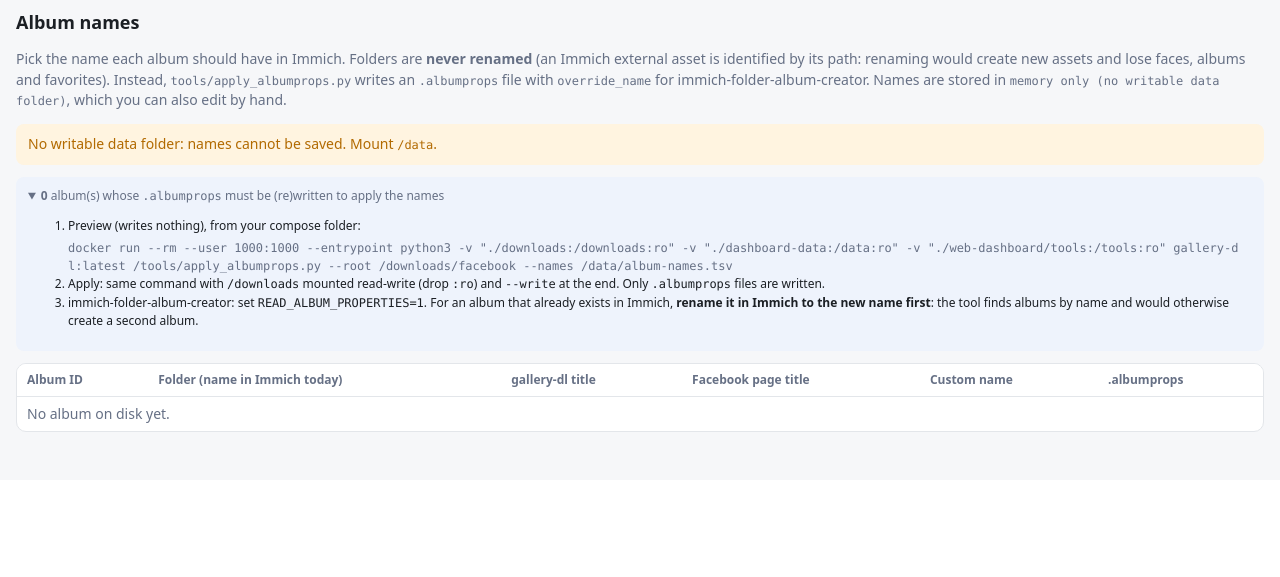
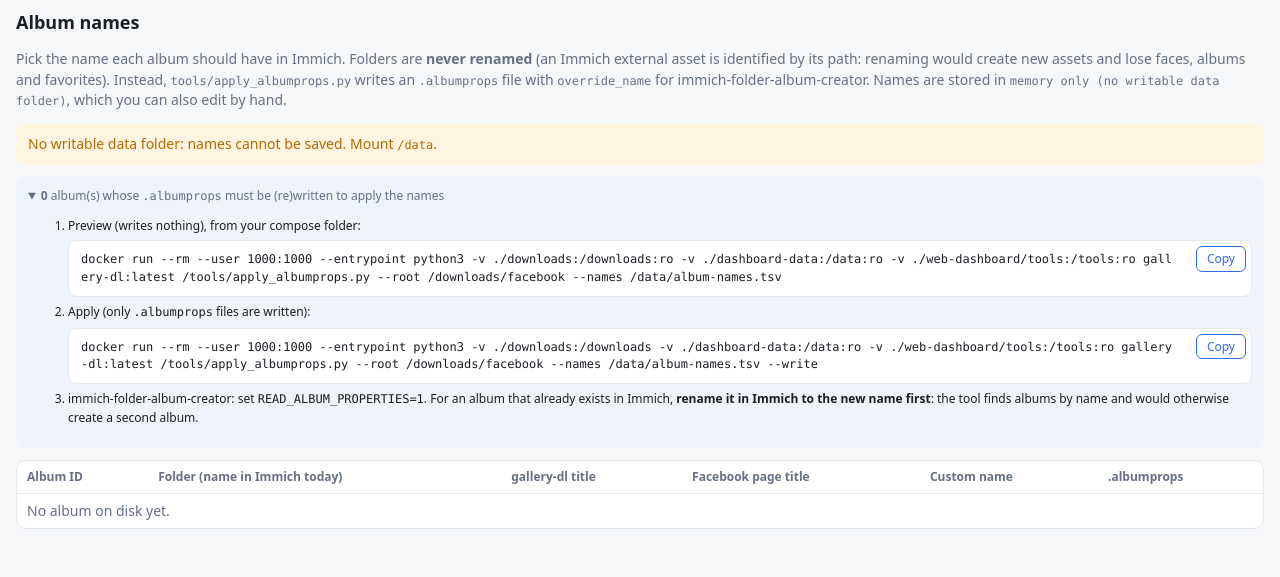
Before and after one commit to lamarch/gallery-dl-dashboard, a FastAPI app: page /names in a window 1280 px wide, after a click that opens the changed part. Shown: the part 372-949 px from the top of the page. Before the commit the page ends 804 px from the top, so only its background shows below. Run offline with FastAPI, Linux system fonts and the light colour scheme.

Commit message:
Copy buttons on every command box
- "Copy" on each ready-to-paste command (fix_order.py on the Dates tab
  and album pages, apply_albumprops.py on the Names page) and on the
  re-download URL lines; uses the clipboard API (HTTPS) with a fallback
  for plain HTTP, copies the exact text (& in URLs, shell quoting)
- the .albumprops commands are now built and shell-quoted like the
  fix_order ones, with a ready "apply" command (read-write downloads,
  --write) instead of "same command but drop :ro"

Co-Authored-By: Claude Opus 5.5 <noreply@anthropic.com>
Claude-Session: https://claude.ai/code/session_01VhAyEjAWpkSduStg91CRYv

```diff
--- a/app/main.py
+++ b/app/main.py
@@ -218,7 +218,20 @@ def fixorder_cmd(folders: list, dry: bool) -> str:
 
 
 templates.env.filters.update(dt=fmt_dt, bytes=fmt_bytes, dur=fmt_dur, n=fmt_int, ago=ago)
-templates.env.globals.update(fixorder_cmd=fixorder_cmd)
+def albumprops_cmd(write: bool) -> str:
+    """Ready-to-paste apply_albumprops.py command (downloads read-only unless writing)."""
+    import shlex
+    args = ["docker", "run", "--rm", "--user", "1000:1000", "--entrypoint", "python3",
+            "-v", f"{CFG['host_downloads']}:/downloads" + ("" if write else ":ro"),
+            "-v", f"{CFG['host_data']}:/data:ro", "-v", f"{CFG['host_tools']}:/tools:ro",
+            "gallery-dl:latest", "/tools/apply_albumprops.py",
+            "--root", "/downloads/facebook", "--names", "/data/album-names.tsv"]
+    if write:
+        args.append("--write")
+    return " ".join(shlex.quote(a) for a in args)
+
+
+templates.env.globals.update(fixorder_cmd=fixorder_cmd, albumprops_cmd=albumprops_cmd)
 templates.env.globals.update(base=CFG["base"], END_REASONS=END_REASONS, decode_exit=decode_exit,
                              tzname=str(DISPLAY_TZ))
 
--- a/app/static/app.js
+++ b/app/static/app.js
@@ -60,3 +60,51 @@
     applyFilter(saved);
   }
 })();
+
+// Copy buttons on command boxes (<pre class="cmd">)
+(function () {
+  "use strict";
+  function fallbackCopy(text) {
+    var ta = document.createElement("textarea");
+    ta.value = text;
+    ta.setAttribute("readonly", "");
+    ta.style.position = "fixed";
+    ta.style.opacity = "0";
+    document.body.appendChild(ta);
+    ta.select();
+    var ok = false;
+    try { ok = document.execCommand("copy"); } catch (e) {}
+    document.body.removeChild(ta);
+    return ok;
+  }
+  function copy(text) {
+    if (navigator.clipboard && window.isSecureContext) {
+      return navigator.clipboard.writeText(text).then(function () { return true; },
+        function () { return fallbackCopy(text); });
+    }
+    return Promise.resolve(fallbackCopy(text));
+  }
+  document.querySelectorAll("pre.cmd").forEach(function (pre) {
+    var box = document.createElement("div");
+    box.className = "cmdbox";
+    pre.parentNode.insertBefore(box, pre);
+    box.appendChild(pre);
+    var btn = document.createElement("button");
+    btn.type = "button";
+    btn.className = "copybtn";
+    btn.textContent = "Copy";
+    btn.setAttribute("aria-label", "Copy to clipboard");
+    btn.addEventListener("click", function () {
+      var text = pre.textContent.replace(/\s+$/, "") + (pre.textContent.indexOf("\n") >= 0 ? "\n" : "");
+      copy(text).then(function (ok) {
+        btn.textContent = ok ? "Copied ✓" : "Select & copy";
+        if (!ok) {
+          var r = document.createRange(); r.selectNodeContents(pre);
+          var sel = window.getSelection(); sel.removeAllRanges(); sel.addRange(r);
+        }
+        setTimeout(function () { btn.textContent = "Copy"; }, 1800);
+      });
+    });
+    box.appendChild(btn);
+  });
+})();
--- a/app/static/style.css
+++ b/app/static/style.css
@@ -145,3 +145,11 @@ ul.ids { columns: 3 220px; padding-left: 18px; font-family: var(--mono); font-si
   border: 1px solid var(--line); background: var(--panel); color: var(--text); }
 tr.sev-ok td { background: var(--ok-bg); }
 .sr { position: absolute; width: 1px; height: 1px; overflow: hidden; clip: rect(0 0 0 0); }
+
+/* ---- copy buttons ---- */
+.cmdbox { position: relative; margin: 6px 0; }
+pre.cmd { margin: 0; padding: 10px 76px 10px 12px; background: var(--panel); color: var(--text);
+  border: 1px solid var(--line); border-radius: 8px; white-space: pre-wrap; word-break: break-all; }
+.copybtn { position: absolute; top: 6px; right: 6px; font: inherit; font-size: 12px; padding: 3px 10px;
+  border-radius: 6px; border: 1px solid var(--accent); background: var(--panel); color: var(--accent); cursor: pointer; }
+.copybtn:hover { background: var(--info-bg); }
--- a/app/templates/album.html
+++ b/app/templates/album.html
@@ -55,7 +55,7 @@
         it is not missing from this one: click <b>Ignore</b>.</li>
       <li>If it really belongs to this album, re-download from that photo to the end of the album with this line
         (gallery-dl starts at that photo, follows the album to its end into the same folder, and skips what you already have):
-        <pre>{% for pid in ac.missing_in_order %}https://www.facebook.com/photo/?fbid={{ pid }}&amp;set={{ ac.set_id }}&amp;setextract
+        <pre class="cmd">{% for pid in ac.missing_in_order %}https://www.facebook.com/photo/?fbid={{ pid }}&amp;set={{ ac.set_id }}&amp;setextract
 {% endfor %}</pre>
         {% if ac.missing_ids|length > 1 %}<span class="muted">Listed in album order: the first line alone re-walks the album from that photo to its end, which also reaches the others when they come after it.</span>{% endif %}</li>
       <li><b>Only add it to <code>albums.txt</code> while gallery-dl is not running</b>: gallery-dl rewrites that
@@ -94,8 +94,8 @@
     Ready to run: {% if ad.ready %}<span class="t-ok">yes</span>{% else %}<span class="t-warn">no</span>{% endif %} ({{ ad.ready_reason }}).</p>
   {% if ad.ready and ad.state in ('not run', 'partial') and ad.danger == 0 and ac and ac.folders %}
   <details class="alert info"><summary>Command to run fix_order.py on this album</summary>
-    <p class="small">Preview first (writes nothing):</p><pre>{{ fixorder_cmd(ac.folders, True) }}</pre>
-    <p class="small">Then for real:</p><pre>{{ fixorder_cmd(ac.folders, False) }}</pre>
+    <p class="small">Preview first (writes nothing):</p><pre class="cmd">{{ fixorder_cmd(ac.folders, True) }}</pre>
+    <p class="small">Then for real:</p><pre class="cmd">{{ fixorder_cmd(ac.folders, False) }}</pre>
   </details>
   {% elif ad.state == 'changed' %}
   <p class="alert bad small">Do not run fix_order.py on this album: it would modify photos it had already corrected (see the list below).</p>
--- a/app/templates/names.html
+++ b/app/templates/names.html
@@ -23,8 +23,8 @@
   <summary><b>{{ ns.todo }}</b> album(s) whose <code>.albumprops</code> must be (re)written to apply the names{% if ns.foreign %} · {{ ns.foreign }} with a .albumprops not written by this tool (left untouched){% endif %}</summary>
   <ol class="small">
     <li>Preview (writes nothing), from your compose folder:
-      <pre>docker run --rm --user 1000:1000 --entrypoint python3 -v "{{ cfg.host_downloads }}:/downloads:ro" -v "{{ cfg.host_data }}:/data:ro" -v "{{ cfg.host_tools }}:/tools:ro" gallery-dl:latest /tools/apply_albumprops.py --root /downloads/facebook --names /data/album-names.tsv</pre></li>
-    <li>Apply: same command with <code>/downloads</code> mounted read-write (drop <code>:ro</code>) and <code>--write</code> at the end. Only <code>.albumprops</code> files are written.</li>
+      <pre class="cmd">{{ albumprops_cmd(False) }}</pre></li>
+    <li>Apply (only <code>.albumprops</code> files are written):<pre class="cmd">{{ albumprops_cmd(True) }}</pre></li>
     <li>immich-folder-album-creator: set <code>READ_ALBUM_PROPERTIES=1</code>. For an album that already exists in Immich, <b>rename it in Immich to the new name first</b>: the tool finds albums by name and would otherwise create a second album.</li>
   </ol>
 </details>
```
Also changed, not shown: app/templates/dates.html (+4 -4 lines), tests/test_names.py (+15 -0 lines).
